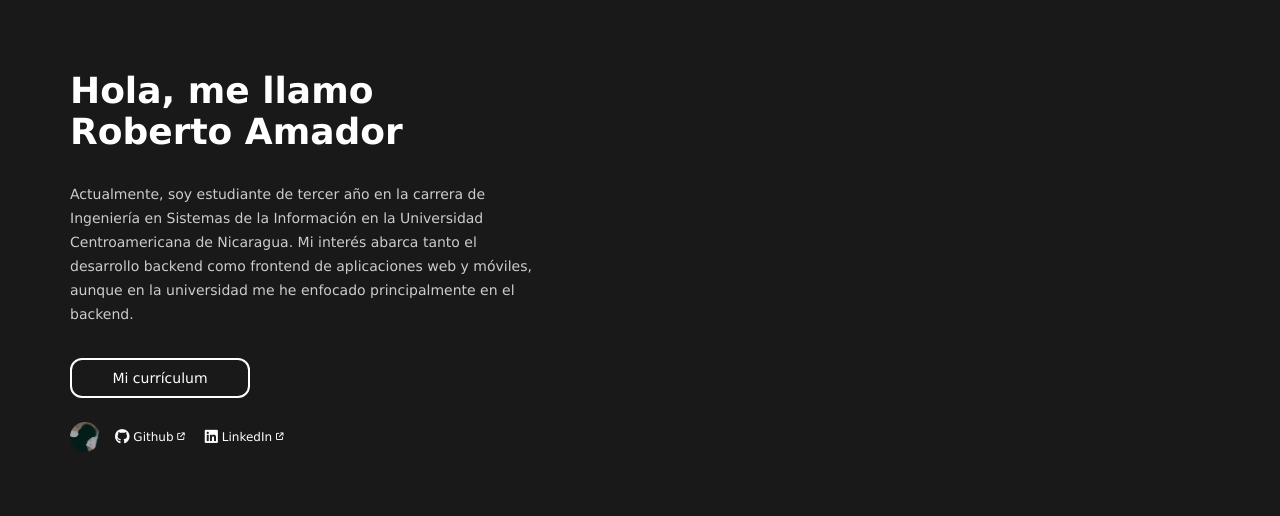
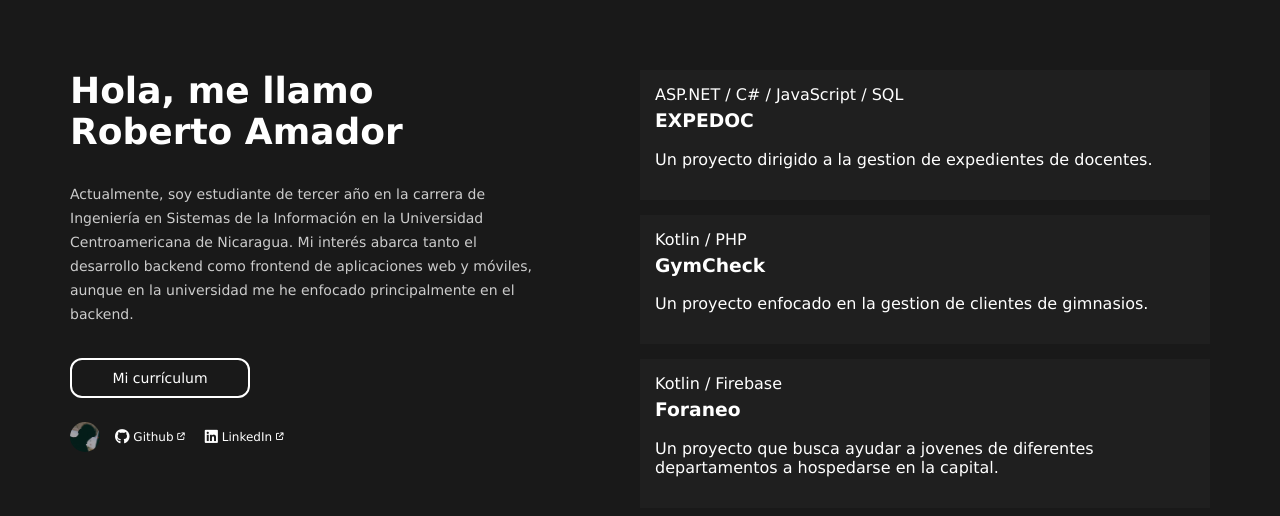
Before and after one commit to Chocoyito/Yo, a plain HTML site: page index.html in a window 1280 px wide. Drawn offline with Linux system fonts and the light colour scheme.

Commit message:
un par de proyectos

```diff
--- a/css/style.css
+++ b/css/style.css
@@ -1,5 +1,6 @@
 :root{
     --carbon: #191919;
+    --gris: #1f1f1f;
     --blanco: #fff;
     --blanco-grisaceo: #cccccc;
 }
@@ -93,3 +94,15 @@ body{
         }
     }
 }
+
+.projects{
+
+    gap: 15px;
+
+    .project{
+        color: var(--blanco);
+        padding: 15px;
+        background-color: var(--gris);
+        height: auto;
+    }
+}
--- a/index.html
+++ b/index.html
@@ -39,6 +39,26 @@
                 </div>
             </div>
         </div>
+
+        <div class="projects flex-container">
+            <div class="project">
+                <p class="margin-none">ASP.NET / C# / JavaScript / SQL</p>
+                <h3 class="mt-1">EXPEDOC</h3>
+                <p>Un proyecto dirigido a la gestion de expedientes de docentes.</p>
+            </div>
+
+            <div class="project">
+                <p class="margin-none">Kotlin / PHP</p>
+                <h3 class="mt-1">GymCheck</h3>
+                <p>Un proyecto enfocado en la gestion de clientes de gimnasios.</p>
+            </div>
+
+            <div class="project">
+                <p class="margin-none">Kotlin / Firebase</p>
+                <h3 class="mt-1">Foraneo</h3>
+                <p>Un proyecto que busca ayudar a jovenes de diferentes departamentos a hospedarse en la capital.</p>
+            </div>
+        </div>
     </main>
 </body>
 </html>
```
